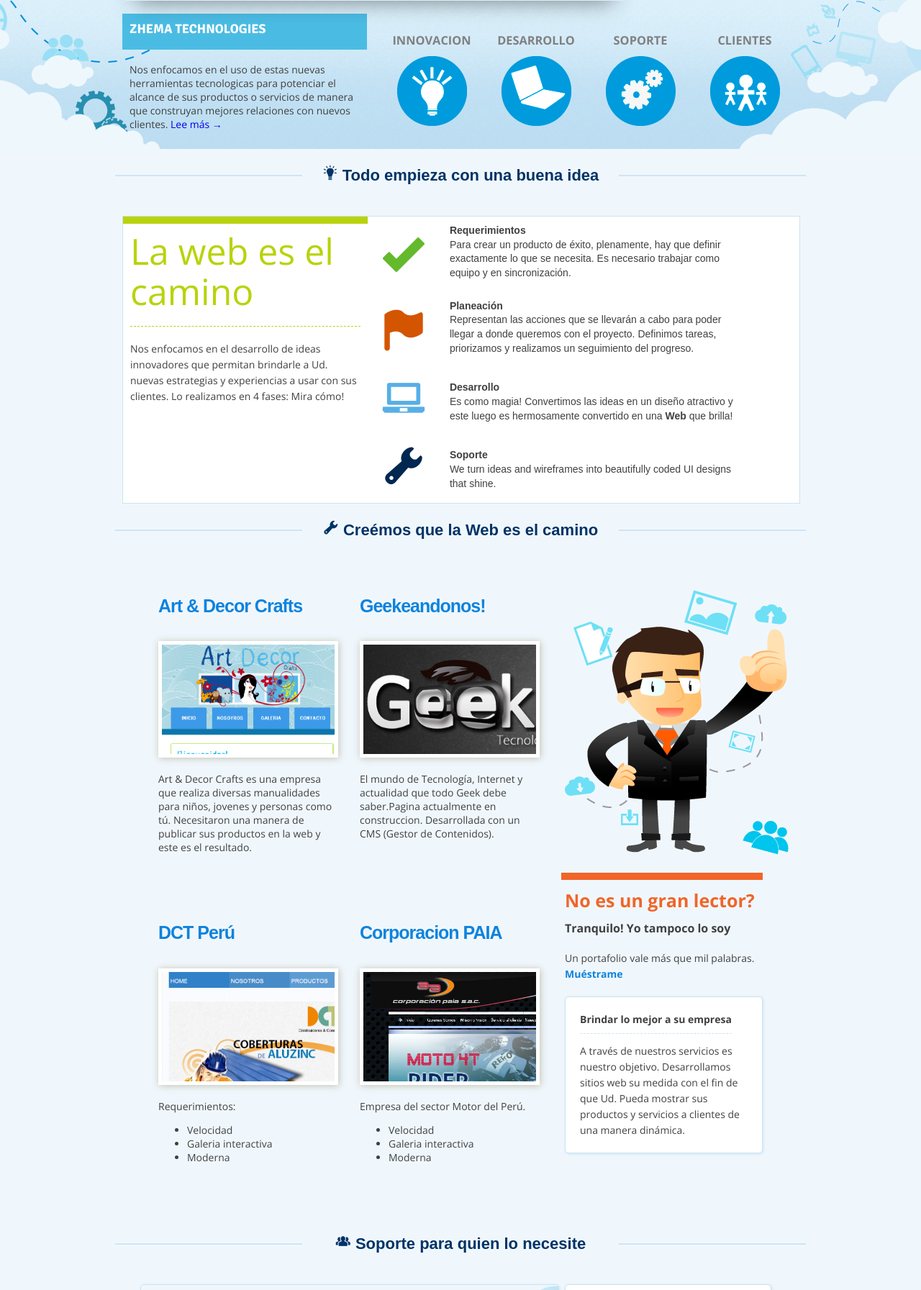
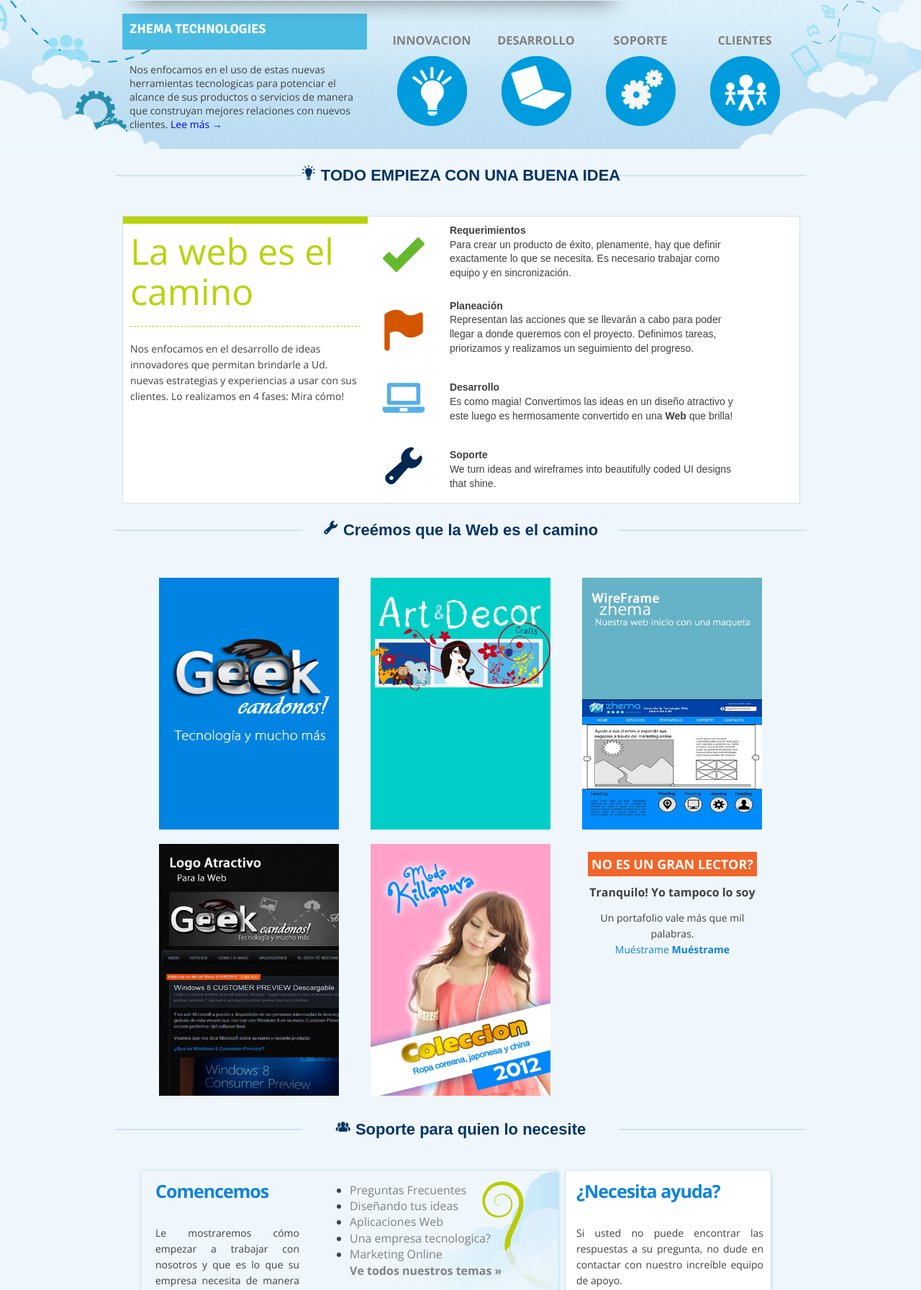
Before and after one commit to itsmanuelrc/ZhemaWEB, a PHP site: page / in a window 1280 px wide. Shown: the part 503-2296 px from the top of the page at 72% size. Run offline with PHP 8.4, Linux system fonts and the light colour scheme; some libraries are stand-ins or nearby versions; some web fonts are replaced.

Commit message:
Portafolio HOME version 2
Modificado el portafolio, aunque no me gusta del todo probare con una
ultima modificacion.

```diff
--- a/css/style.css
+++ b/css/style.css
@@ -795,11 +795,61 @@ transition: .3s;
 
 /*desarrollo de ideas*/
 
-.ideas2{font-family: "Open Sans", Arial, sans-serif !important; border-top: 10px solid #f16529; padding-left: 5px;}
-.ideas2 span{font-size:25px !important; margin-bottom: 0;padding-bottom: 0; font-weight: bold; color: #f16529;line-height:56px;}
-.ideas2 p{font-size:14px;line-height:22px;margin-top:20px;}
+.ideas2{
+  font-family: "Open Sans", Arial, sans-serif !important;
+  max-width: 250px;
+  /*background: url(../img/person_1.png) no-repeat;*/
+}
+
+.ideas2 span{font-size:18px !important; font-weight: bold; color: white;line-height:56px; background-color: #f16529; padding: 5px;}
+.ideas2 a{color:#0d83dd;}
 .ideas2 h4{margin: 0;}
-.ideas2 a{color:#0d83dd;}
+.ideas2 p{font-size:14px;line-height:22px;}
+
+#idea2 #contenido-porta{
+    text-align: center;
+}
+#idea2 #contenido-porta section{
+  display: inline-block;
+  vertical-align: top;
+  margin: 10px 20px;
+  position:relative;
+}
+
+#idea2 #contenido-porta section .overlay{
+  position:absolute;
+  top:0;
+  left:0;
+  background:#20ACE8;
+  color:#fff;
+  text-align:center;
+  opacity:0;
+  padding:0;
+  width: 100%;
+  height: 100%;
+  -moz-opacity:0;
+  filter: alpha(opacity=0);
+  -ms-transition:opacity .5s ease;
+  -webkit-transition: opacity .5s ease;
+  -moz-transition: opacity .5s ease;
+  -o-transition: opacity .5s ease;
+  transition: opacity .5s ease;
+}
+
+#idea2 #contenido-porta section .overlay h2{
+  margin:10px;
+  padding:80px 20px 0 20px;
+  color:#fff;
+  text-shadow: 1px 1px 2px #272822;
+}
+
+
+#idea2 #contenido-porta section .overlay:hover{
+  opacity:0.9;
+  -moz-opacity:0.9;
+  filter: alpha(opacity=90);
+}
+
 
 /*desarrollo de soporte*/
 .ideas3{font-family: "Open Sans", Arial, sans-serif !important; padding-left: 5px;   float: left;}
@@ -856,11 +906,6 @@ transition: .3s;
    list-style-type: none;
 }
 
-.picture_idea1{
-  width:364px;
-  height:420px;
-  background: url(../img/person_1.png) no-repeat;
-}
 
 .picture_idea2{
   height:420px;
--- a/index.html
+++ b/index.html
@@ -224,7 +224,7 @@
           <section id="barra_logos">
 
             <article id="idea1">
-                <h2><i class="foundicon-idea"></i> Todo empieza con una buena idea</h2>
+                <h2><i class="foundicon-idea"></i> TODO EMPIEZA CON UNA BUENA IDEA</h2>
                 <div class="grid_16 contenido">
                   <div class="grid_6 alpha">
 
@@ -280,178 +280,62 @@
             </article>
             <div class="clear"></div>
 
-
             <article id="idea2">
                 <h2><i class="foundicon-tools"></i> Creémos que la Web es el camino</h2>
-                <!-- BARRA IZQUIERDA -->
-                <div class="grid_16 contenido">
-                <div class="grid_10">
-                <!-- portafolio -->
-                <div class="grid_10">
+                <div class="grid_16" id="contenido-porta">
+                  <section class="element">
+                    <img src="img/dummies/design1.jpg" width="250px" height="350px" title="ArtDecor" alt="Art&amp;Decor Crafts">
+                    <div class="overlay">
+                      <h2>G! Logo</h2>
+                      <p>Diseño + Innovación</p>
+                    </div> <!-- /.overlay -->
+                  </section>
 
-                    <!-- Portfolio -->
-                        <div id="projects-list">
+                  <section class="element">
+                    <img src="img/dummies/design2.jpg" width="250px" height="350px" title="ArtDecor" alt="Art&amp;Decor Crafts">
+                    <div class="overlay">
+                      <h2>Art &amp; Decor Crafts</h2>
+                      <p>Diseño + Creatividad</p>
+                    </div> <!-- /.overlay -->
+                  </section>
 
-                          <!-- project -->
-                          <div class="project">
-                            <h1><a href="project.html">Art &amp; Decor Crafts</a></h1>
+                   <section class="element">
+                    <img src="img/dummies/design3.jpg"width="250px" height="350px" width="350px" title="ArtDecor" alt="Art&amp;Decor Crafts">
+                    <div class="overlay">
+                      <h2>Zhema Technologies</h2>
+                      <p>Mockups</p>
+                    </div> <!-- /.overlay -->
+                  </section>
 
-                            <!-- shadow -->
-                            <div class="project-shadow">
-                              <!-- project-thumb -->
-                              <div class="project-thumbnail">
+                   <section class="element">
+                    <img src="img/dummies/design4.jpg" width="250px" height="350px" title="ArtDecor" alt="Art&amp;Decor Crafts">
+                    <div class="overlay">
+                      <h2>Geekeandonos!</h2>
+                      <p>Wordpress + Innovación</p>
+                    </div> <!-- /.overlay -->
+                  </section>
 
-                                <!-- meta -->
-                                <ul class="meta">
-                                  <li><strong>Art &amp; Decor Crafts SAC</strong></li>
-                                  <li>Agosto 2012 </li>
-                                  <li><a href="#">www.construccion.com</a></li>
-                                </ul>
-                                <!-- ENDS meta -->
+                  <section class="element">
+                    <img src="img/dummies/design5.jpg" width="250px" height="350px" title="ArtDecor" alt="Art&amp;Decor Crafts">
+                    <div class="overlay">
+                      <h2>Moda Killapura</h2>
+                      <p>Social Media</p>
+                    </div> <!-- /.overlay -->
+                  </section>
 
-                                <a href="project.html" class="cover"><img src="img/dummies/capart.png" width="250"  alt="Feature image" /></a>
-                              </div>
-                              <!-- ENDS project-thumb -->
+                  <section class="ideas2">
+                      <span> NO ES UN GRAN LECTOR?</span>
+                      <h4>Tranquilo! Yo tampoco lo soy</h4>
+                      <p>
+                        Un portafolio vale más que mil palabras. <br>
+                        <a href="/portafolio">Muéstrame</a>
+                        <strong><a href="/portafolio">Muéstrame</a></strong>
+                      </p>
 
-                              <div class="parrafo">
-                                Art &amp; Decor Crafts es una empresa que realiza diversas manualidades para niños, jovenes y personas como tú. Necesitaron una manera de publicar sus productos en la web y este es el resultado.
-                              </div>
-
-
-                            </div>
-                            <!-- ENDS shadow -->
-                          </div>
-                          <!-- ENDS project -->
-
-                          <!-- project -->
-                          <div class="project">
-                            <h1><a href="project.html">Geekeandonos!</a></h1>
-
-                            <!-- shadow -->
-                            <div class="project-shadow">
-                              <!-- project-thumb -->
-                              <div class="project-thumbnail">
-
-                                <!-- meta -->
-                                <ul class="meta">
-                                  <li><strong>Manuel Rivera</strong></li>
-                                  <li>Construcción </li>
-                                  <li><a href="#">www.geekeandonos.com</a></li>
-                                </ul>
-                                <!-- ENDS meta -->
-
-                                <a href="project.html" class="cover"><img src="img/dummies/capgeek.png" width="750px" alt="Feature image" /></a>
-                              </div>
-                              <!-- ENDS project-thumb -->
-
-                              <div class="parrafo">
-                                El mundo de Tecnología, Internet y actualidad que todo Geek debe saber.Pagina actualmente en construccion. Desarrollada con un  CMS (Gestor de Contenidos).<br><br>
-                              </div>
-
-
-                            </div>
-                            <!-- ENDS shadow -->
-                          </div>
-                          <!-- ENDS project -->
-
-                          <!-- project -->
-                          <div class="project">
-                            <h1><a href="project.html">DCT Perú</a></h1>
-
-                            <!-- shadow -->
-                            <div class="project-shadow">
-                              <!-- project-thumb -->
-                              <div class="project-thumbnail">
-
-                                <!-- meta -->
-                                <ul class="meta">
-                                  <li><strong>DCT Perú SAC</strong></li>
-                                  <li>Enero 2010 </li>
-                                  <li><a href="#">www.construccion.com</a></li>
-                                </ul>
-                                <!-- ENDS meta -->
-
-                                <a href="project.html" class="cover"><img src="img/dummies/capdct.png" width="438px" alt="Feature image" /></a>
-                              </div>
-                              <!-- ENDS project-thumb -->
-
-                              <div class="parrafo">
-                                Requerimientos:
-                                <ul>
-                                  <li>Velocidad</li>
-                                  <li>Galeria interactiva</li>
-                                  <li>Moderna</li>
-                                </ul>
-                              </div>
-
-
-                            </div>
-                            <!-- ENDS shadow -->
-                          </div>
-                          <!-- ENDS project -->
-
-                          <!-- project -->
-                          <div class="project">
-                            <h1><a href="project.html">Corporacion PAIA</a></h1>
-
-                            <!-- shadow -->
-                            <div class="project-shadow">
-                              <!-- project-thumb -->
-                              <div class="project-thumbnail">
-
-                                <!-- meta -->
-                                <ul class="meta">
-                                  <li><strong>Corporacion PAIA</strong></li>
-                                  <li>Febrero 2011 </li>
-                                  <li><a href="#">www.corporacionpaia.com</a></li>
-                                </ul>
-                                <!-- ENDS meta -->
-
-                                <a href="project.html" class="cover"><img src="img/dummies/cappaia.png" width="438px" alt="Feature image" /></a>
-                              </div>
-                              <!-- ENDS project-thumb -->
-
-                              <div class="parrafo">
-                                Empresa del sector Motor del Perú.
-                                <ul>
-                                  <li>Velocidad</li>
-                                  <li>Galeria interactiva</li>
-                                  <li>Moderna</li>
-                                </ul>
-                              </div>
-                            </div>
-                            <!-- ENDS shadow -->
-                          </div>
-                          <!-- ENDS project -->
-
-                        </div>
-                        <!-- ENDS Portfolio -->
-
+                  </section>
                 </div>
-                <!-- fin portafolio -->
-                </div>
-
-                <!-- BARRA IZQUIERDA -->
-                <!-- BARRA DERECHA -->
-                <div class="grid_5">
-                    <div class="picture_idea1"></div>
-                      <div class="ideas2">
-                        <span>No es un gran lector?</span>
-                        <h4>Tranquilo! Yo tampoco lo soy</h4>
-                        <p>
-                          Un portafolio vale más que mil palabras. <br>
-                          <strong><a href="/portafolio">Muéstrame</a></strong>
-                        </p>
-                        <p class="box-color">
-                          <strong>Brindar lo mejor a su empresa </strong> <br><br> A través de nuestros servicios es nuestro objetivo. Desarrollamos sitios web su medida con el fin de que Ud. Pueda mostrar sus productos y servicios a clientes de una manera dinámica.
-                        </p>
-                      </div>
-                </div>
-                </div>
-                <!-- FIN BARRA DERECHA -->
             </article>
             <div class="clear"></div>
-
 
             <!-- SOPORTE -->
             <article id="idea3">
@@ -508,7 +392,7 @@
             </article>
             <!--  -->
             <div class="clear"></div>
-
+            <!--  AMAMOS ZHEMA -->
             <article id="idea4">
 
                 <h2><i class="foundicon-heart"></i> ¿Porque ellos aman Zhema?</h2>
@@ -540,21 +424,13 @@
                       <cite>Yo nunca pensé que estar tan feliz con mi propia pagina, me encanta! Es un buen lugar para mis clientes potenciales.<br></cite>
                       <p>Nancy, Gerente de <a href="http://artydecorcrafst.com/" target="_blank">Art &amp; Decor Crafts</a></p>
                     </div>
-                    <div class="testimonial">
-                      <i class="foundicon-smiley retina"></i>
-                      <cite>Thank you guys! I code designs every day, and I always felt that this should be automatic.</cite>
-                      <p>Jackie Tran, <a href="http://dribbble.com/jackietran" target="_blank">Dribbble</a> star</p>
-                    </div>
-                    <div class="testimonial">
-                      <i class="foundicon-smiley retina"></i>
-                      <cite>Amazing work, guys! This hat is going to be huge, I love it.</cite>
-                      <p>Visual Idiot, Designer at <a href="https://www.gosquared.com/" target="_blank">GoSquared</a></p>
-                    </div>
+
                 </section>
 
 
                 </div>
             </article>
+            <!--  -->
             <div class="clear"></div>
 
  <!-- Twitter -->
--- a/js/custom.js
+++ b/js/custom.js
@@ -1,6 +1,4 @@
 jQuery(document).ready(function($){
-
-
 
 	// Thumbs rollover --------------------------------------------- //
 
@@ -17,6 +15,5 @@ jQuery(document).ready(function($){
 	});
 
 
- // ESTO ES
 
 });
```
Also changed, not shown: js/script.js (+20 -14 lines), img/dummies/design1.jpg (added), img/dummies/design2.jpg (added), img/dummies/design3.jpg (added), img/dummies/design4.jpg (added), img/dummies/design5.jpg (added), img/person_1.png, 1 other file.
